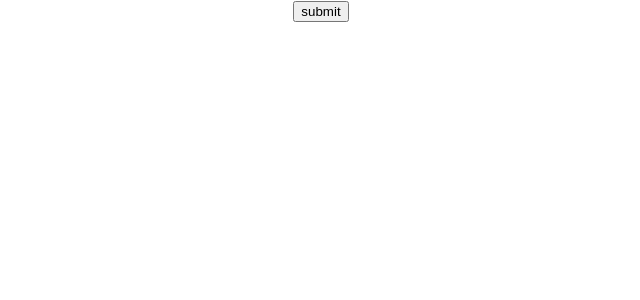
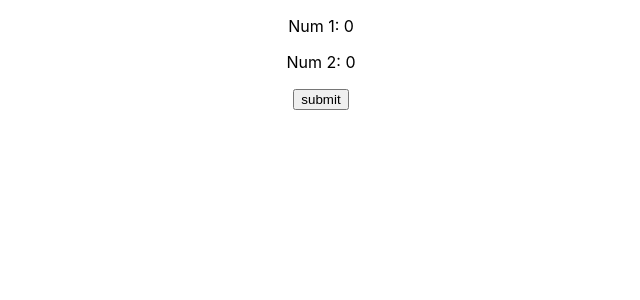
Before and after one commit to meghagl17/MathWebsite, a React (Create React App) app in the folder math_website/: page /play in a window 1280 px wide. Shown: the top 300 px of the page, without its empty margins (319-959 px from the left). Built offline with nearby package versions, Linux system fonts and the light colour scheme.

Commit message:
random numbers generating

```diff
--- a/math_website/src/Components/Play.jsx
+++ b/math_website/src/Components/Play.jsx
@@ -5,17 +5,24 @@ import ContextProvider from '../Context';
 
 function Play() {
     const navigate = useNavigate();
-    const [num1, setNum1] = React.useState();
-    const [num2, setNum2] = React.useState();
+    const [num1, setNum1] = React.useState(0);
+    const [num2, setNum2] = React.useState(0);
+    const [correctAnswer, setCorrectAnswer] = React.useState(0);
 
 
     const temp = useContext(ContextProvider);
     const currentOperation = temp.currentOperation;
 
     const newAddNum = () => {
-        const num1 = Math.floor(Math.random() * 100) + 1;
-        const num2 = Math.floor(Math.random() * 100) + 1;
-        const correctAnswer = num1 + num2;
+        let newNum1 = Math.floor(Math.random() * 100) + 1;
+        let newNum2 = Math.floor(Math.random() * 100) + 1;
+        if(newNum1 < newNum2){
+            [newNum1, newNum2] = [newNum2, newNum1];
+        }
+        setNum1(newNum1);
+        setNum2(newNum2);
+        const correctAnswerVar = newNum1 + newNum2;
+        setCorrectAnswer(correctAnswerVar);
     }
 
     const submitClicked = () => {
@@ -26,6 +33,8 @@ function Play() {
 
     return (
         <div className="SelectBranch">
+            <p>Num 1: {num1}</p>
+            <p>Num 2: {num2}</p>
             <button onClick={() => submitClicked()}>submit</button>
         </div>
       );
```
